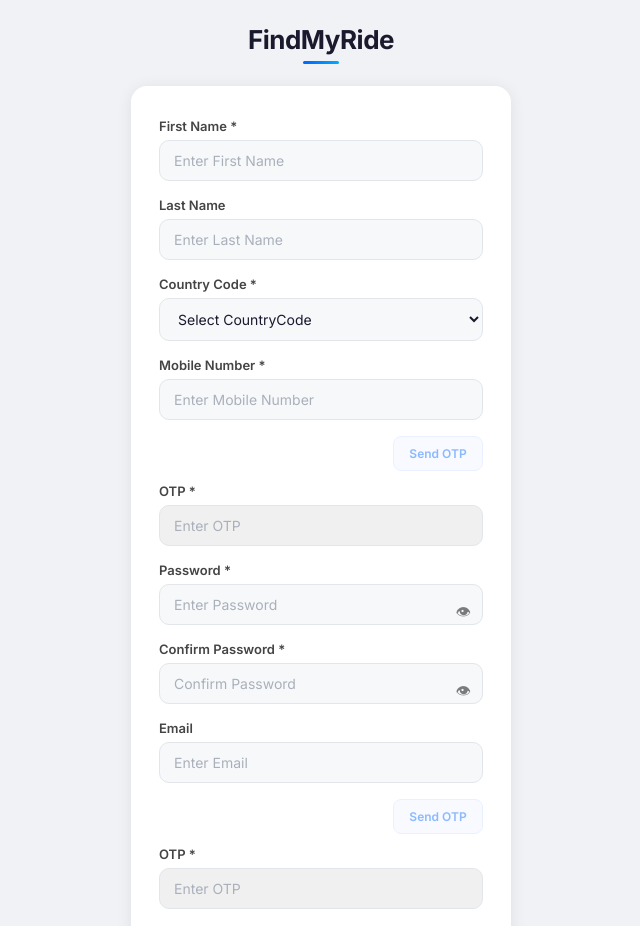
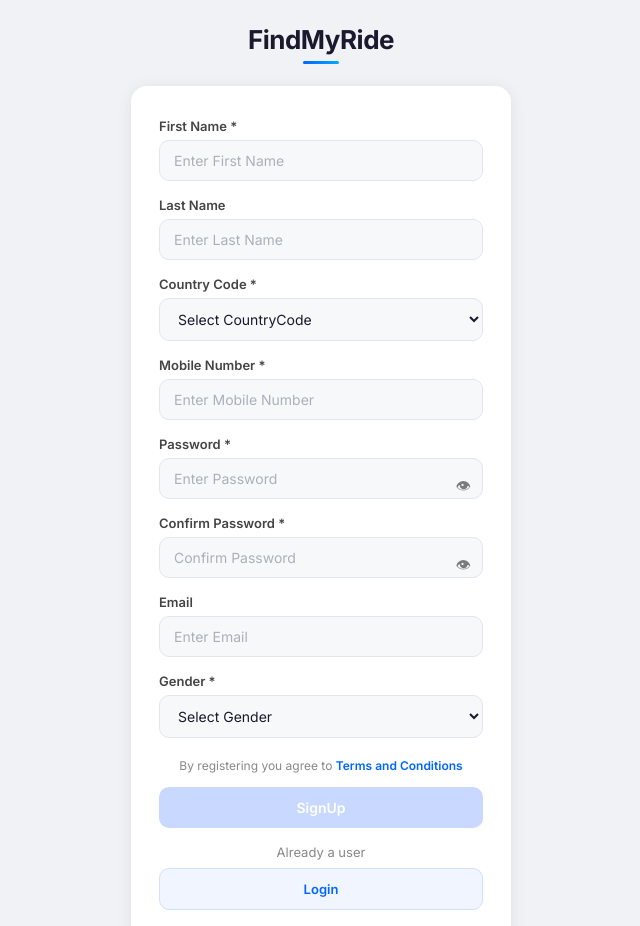
Before and after one commit to santoshmtelkur/FindMyRide-FrontEnd, a React (Create React App) app: page /Register in a window 1280 px wide. Shown: the top 926 px of the page, without its empty margins (319-959 px from the left). Built offline with nearby package versions, Linux system fonts and the light colour scheme.

Commit message:
otp removed

```diff
--- a/src/Forgotpassword.jsx
+++ b/src/Forgotpassword.jsx
@@ -9,7 +9,7 @@
   const [inputError, setInputError] = useState("");
   const [isInputValid, setIsInputValid] = useState(false);
 
-  const [otpSent, setOtpSent] = useState(false);
+ // const [otpSent, setOtpSent] = useState(false);
 
   const [password, setPassword] = useState("");
   const [passwordError, setPasswordError] = useState("");
@@ -70,11 +70,11 @@
     return true;
   };
 
-  const sendOtp = () => {
+ /* const sendOtp = () => {
     if (validateInput()) {
       setOtpSent(true);
     }
-  };
+  };*/
 
   const handleSubmit = (e) => {
     e.preventDefault();
@@ -113,7 +113,7 @@
         />
         {inputError && <span className="NerrorRight">{inputError}</span>}
 
-        <button
+       {/* <button
           type="button"
           onClick={sendOtp}
           disabled={!isInputValid}
@@ -128,7 +128,7 @@
           placeholder="Enter OTP"
           disabled={!otpSent}
         />
-
+           */}
         <label>Password *</label>
         <div style={{ position: "relative" }}>
           <input
--- a/src/Register.jsx
+++ b/src/Register.jsx
@@ -33,12 +33,12 @@
   const [showConfirmPassword, setShowConfirmPassword] = useState(false);
 
   const [formMessage, setFormMessage] = useState("");
-  const [isOtpSent, setIsOtpSent] = useState(false);
-  const [emailOtp, setEmailOtp] = useState(false);
+ // const [isOtpSent, setIsOtpSent] = useState(false);
+  //const [emailOtp, setEmailOtp] = useState(false);
 
   const navigate = useNavigate();
 
-  const sendOtp = async () => {
+ /* const sendOtp = async () => {
     try {
       const response = await fetch(`${API_URL}/send-otp`, {
         method: "POST",
@@ -66,7 +66,7 @@
     } catch (error) {
       console.log("OTP error");
     }
-  };
+  };*/
 
   const validatefirstname = () => {
     if (!firstname.trim()) {
@@ -262,7 +262,7 @@
           />
           {mobileError && <span className="MerrorRight">{mobileError}</span>}
 
-          <button
+         {/* <button
             type="button"
             onClick={sendOtp}
             disabled={!isMobileValid}
@@ -277,8 +277,8 @@
             placeholder="Enter OTP"
             disabled={!isOtpSent}
           />
-
-          <label>Password *</label>
+           */}
+         <label>Password *</label>
           <div style={{ position: "relative" }}>
             <input
               type={showPassword ? "text" : "password"}
@@ -326,7 +326,7 @@
             className={emailError ? "NinputError" : ""}
           />
           {emailError && <span className="NerrorRight">{emailError}</span>}
-
+      {/*
           <button
             type="button"
             onClick={sendOtpemail}
@@ -342,7 +342,7 @@
             placeholder="Enter OTP"
             disabled={!emailOtp}
           />
-
+                */}
           <label>Gender *</label>
           <select
             value={gender}
```
